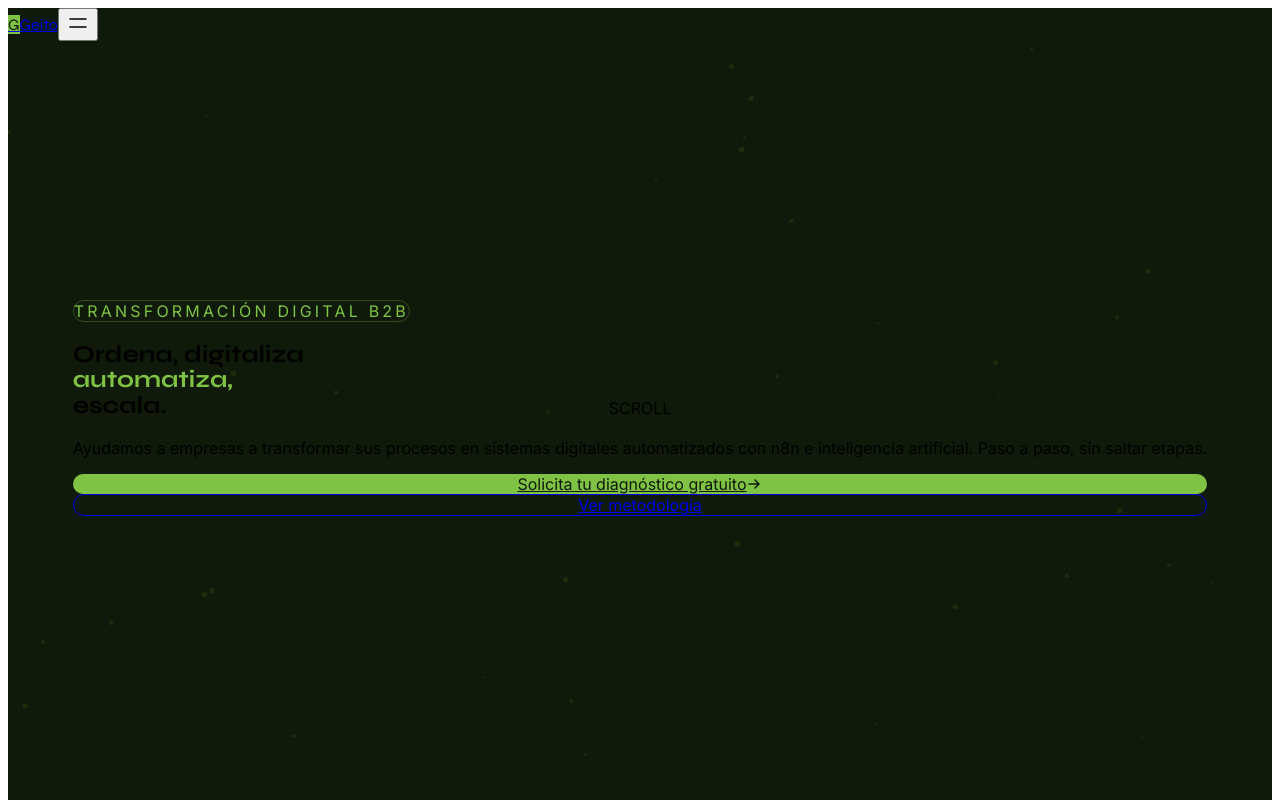
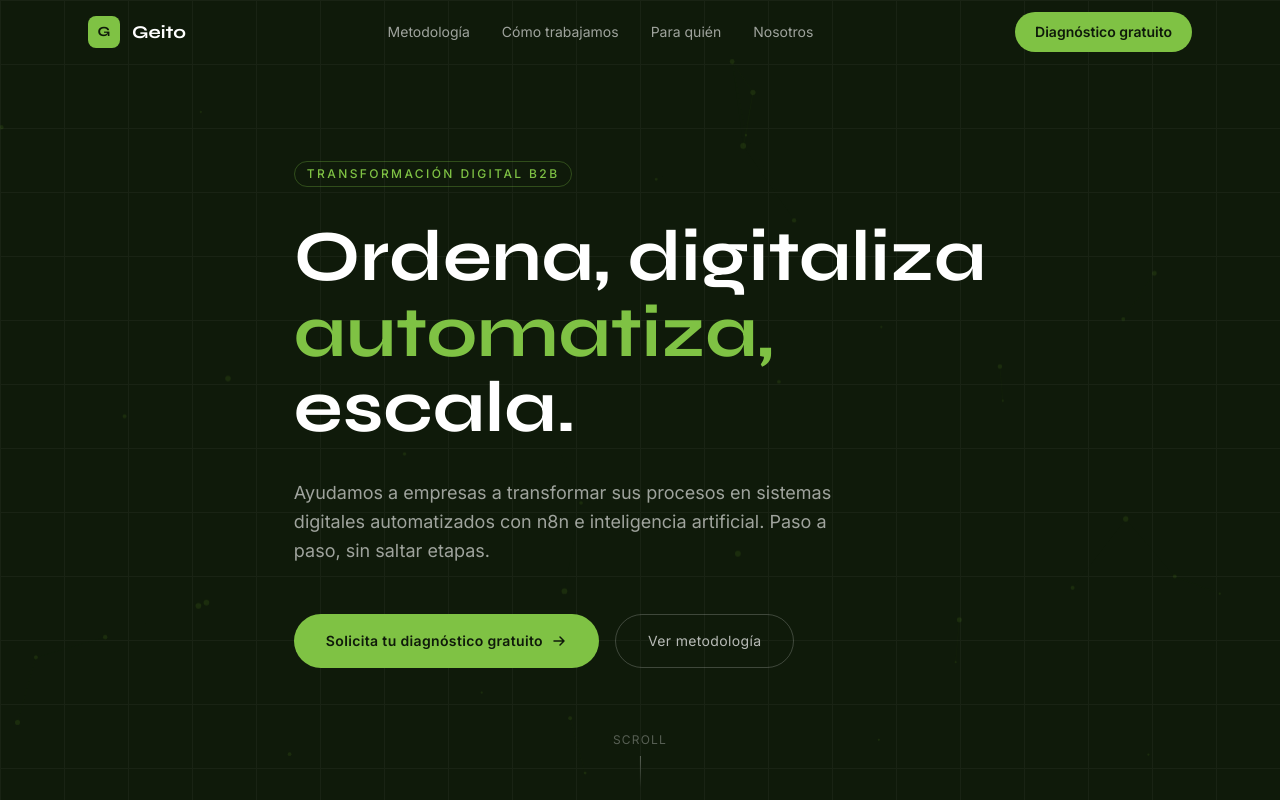
Before and after one commit to miguelangelraazaraujo-hub/Geito-with-Next, a Next.js app: page / in a window 1280 px wide. Shown: the top 800 px of the page. Built offline with nearby package versions, Linux system fonts and the light colour scheme.

Commit message:
Ajustes para Tailwind v4

```diff
--- a/package.json
+++ b/package.json
@@ -18,9 +18,11 @@
     "@types/node": "^20",
     "@types/react": "^19",
     "@types/react-dom": "^19",
+    "autoprefixer": "^10.5.0",
     "eslint": "^9",
     "eslint-config-next": "16.2.6",
-    "tailwindcss": "^4",
+    "postcss": "^8.5.14",
+    "tailwindcss": "^4.3.0",
     "typescript": "^5"
   }
 }
--- a/src/app/globals.css
+++ b/src/app/globals.css
@@ -1,6 +1,4 @@
-@tailwind base;
-@tailwind components;
-@tailwind utilities;
+@import "tailwindcss";
 
 html {
   scroll-behavior: smooth;
```
Also changed, not shown: 1 other file (tests, documents, lock files or other folders).
